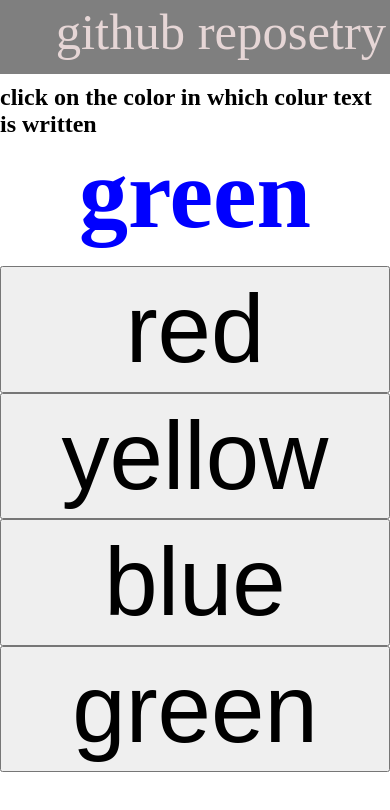
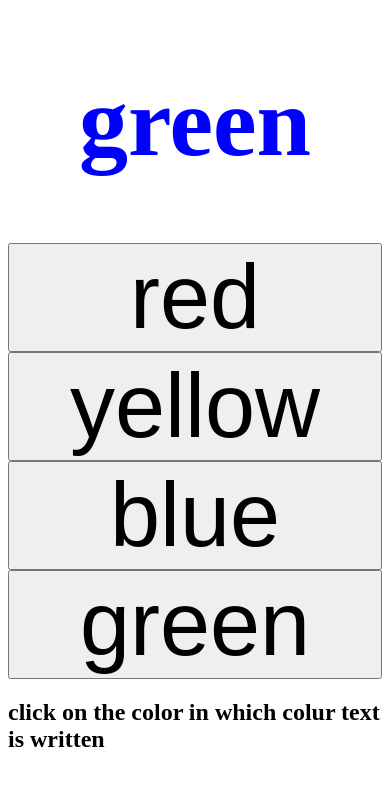
Before and after one commit to praveen70140/praveen70140.github.io, a plain HTML site: page index.html in a window 390 px wide. Drawn offline with Linux system fonts and the light colour scheme.

Commit message:
Revert "now it is responsive and also  added the  git repository link"
This reverts commit 046837770feb84c119082c82239d3a1fa6eacbb2.

```diff
--- a/index.html
+++ b/index.html
@@ -6,18 +6,13 @@
 
   </head>
   <body>
-    <nav>
-      <a href="https://github.com/praveen70140/praveen70140.github.io" id="gitrepo">github reposetry</a>
-    </nav>
-
-    <h2>click  on the color in  which colur text is written</h2>
     <h1 id="heading">red</h1>
-    <div id="buttons"><button id="b1" onclick="button(0)">red</button>
+    <button id="b1" onclick="button(0)">red</button>
     <button id="b2" onclick="button(1)">yellow</button>
     <button id="b4" onclick="button(2)">blue</button>
     <button id="b3" onclick="button(3)">green</button>
-  </div>
 
+    <h2>click  on the color in  which colur text is written</h2>
 
     <script src="app.js"></script>
   </body>
--- a/style.css
+++ b/style.css
@@ -1,47 +1,12 @@
-*{
-  margin: 0px;
-}
 h1 {
   color: yellow;
   text-align: center;
   font-size: 98px;
-  margin: 0px;
-  height: 15vh;
 }
 button {
-  font-size: 6em;
+  font-size: 90px;
   width: 100%;
-  height: 15vh;
-  padding-bottom: 1px;
-
-}
-#b1{
-  margin-top: 1px;
 }
 body {
   height: 50px;
 }
-h2{
-  margin: 0px;
-  padding: 0px;
-}
-nav{
-  background-color: rgba(0, 0, 0,0.5);
-  height: 10vh;
-  position: relative;
-  top: -10px;
-  width: 100%;
-  display: flex;
-  flex-direction: row-reverse;
-  align-items: center;
-
-}
-#gitrepo{
-  margin-right: 1%;
-  font-size: 6vh;
-  text-decoration: none;
-  color: rgb(230, 214, 214);
-  cursor: pointer;
-
-
-}
```
